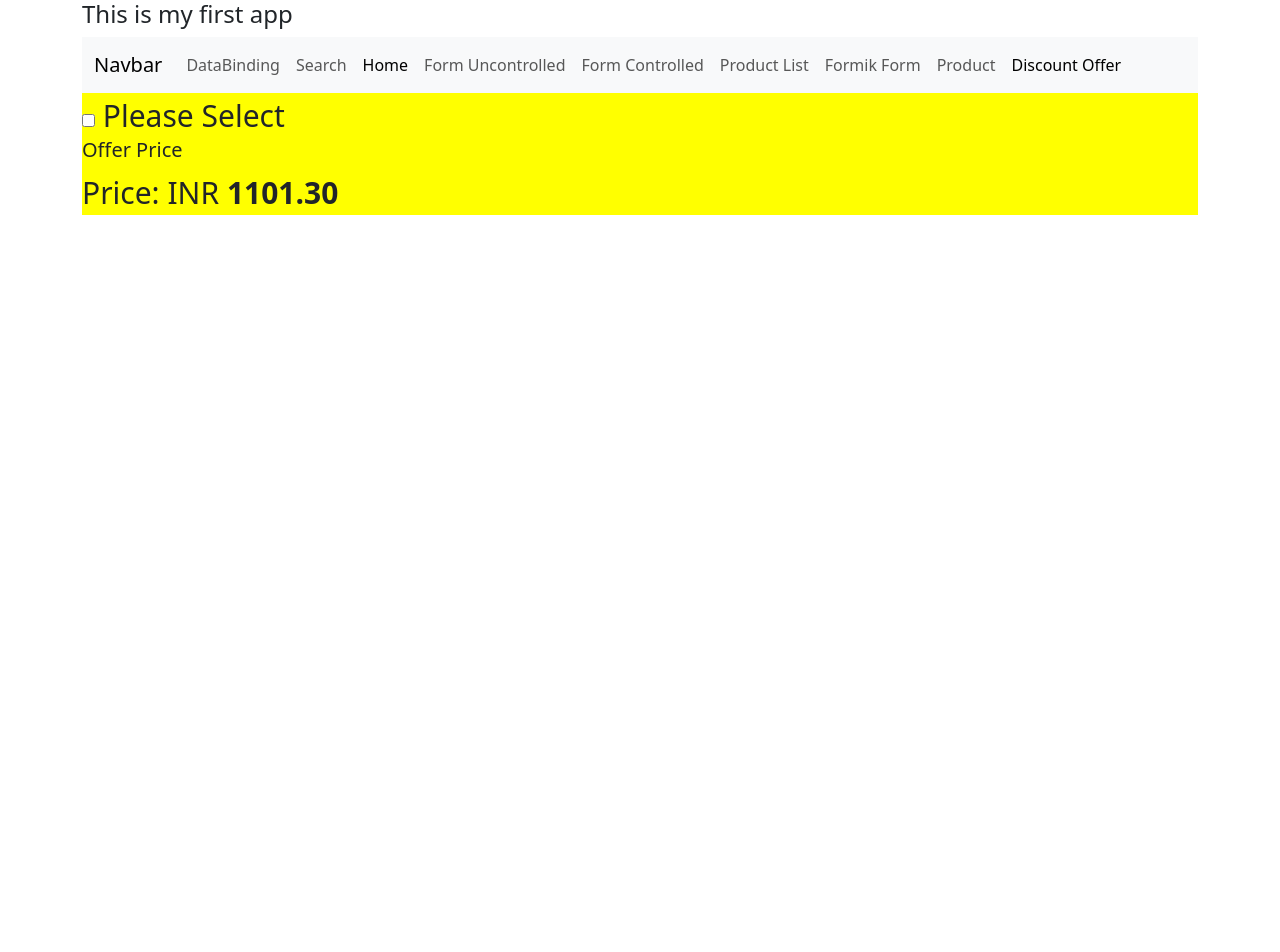
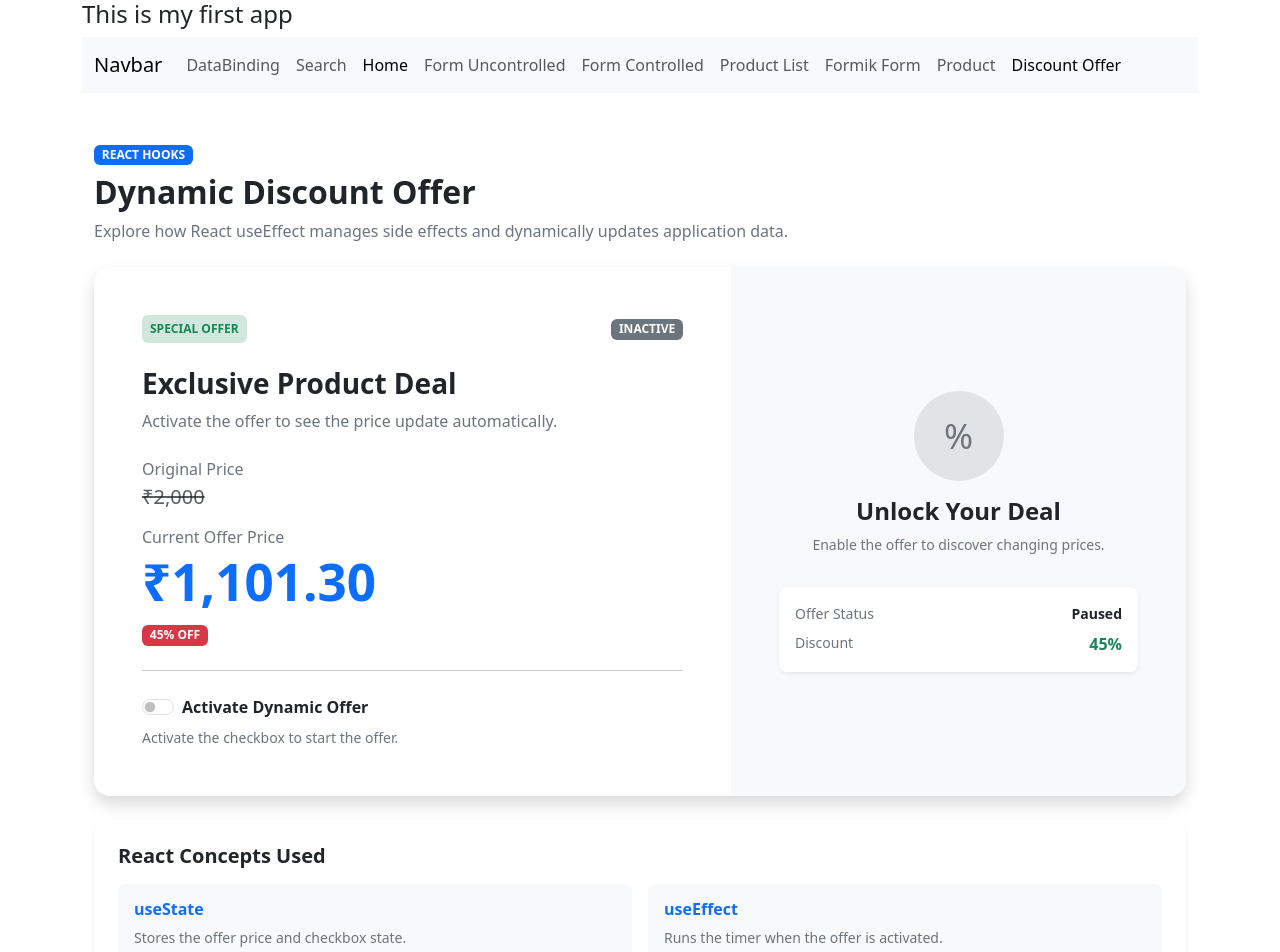
Before and after one commit to Anurag7-art/React-practice-project, a React (Vite) app: page /offer in a window 1280 px wide. Shown: the top 952 px of the page. Before the commit the page ends 800 px from the top, so only its background shows below. Built offline with nearby package versions, Linux system fonts and the light colour scheme.

Commit message:
Refactor DiscountOffer component structure and logs
Refactor DiscountOffer component to enhance readability and maintainability. Update console logs and improve JSX structure.

```diff
--- a/src/component/DiscountOffer.jsx
+++ b/src/component/DiscountOffer.jsx
@@ -1,3 +1,4 @@
+
 import { useEffect, useState } from "react";
 
 function getRandomOffer() {
@@ -5,34 +6,267 @@ function getRandomOffer() {
 }
 
 function DiscountOffer() {
+
     const [offerPrice, setOfferPrice] = useState(getRandomOffer());
     const [isChecked, setIsChecked] = useState(false);
 
+    const originalPrice = 2000;
+
     const handleChange = (e) => {
         setIsChecked(e.target.checked);
-    }
+    };
 
+    // Calculate discount percentage
+    const discount = (
+        ((originalPrice - Number(offerPrice)) / originalPrice) * 100
+    ).toFixed(0);
 
     useEffect(() => {
-        console.log('Called useEffect');
+
+        console.log("Called useEffect");
+
         if (isChecked) {
-            setInterval(() => {
+
+            const intervalId = setInterval(() => {
                 setOfferPrice(getRandomOffer());
-                //document.getElementById('price').innerHTML = 1000;
             }, 1000);
+
+            // Cleanup function
+            return () => {
+                clearInterval(intervalId);
+                console.log("Interval cleared");
+            };
         }
 
     }, [isChecked]);
 
-    return (<>
+    return (
+        <div className="container py-5">
 
-        <div className="offer" style={{ backgroundColor:"yellow", fontSize: "30px"}}>
-            <input type="checkbox" checked={isChecked} onChange={(e) => handleChange(e)} /> Please Select
-            <h5>Offer Price</h5>
-            <p>Price: INR <b id="price">{offerPrice}</b></p>
+            {/* Page Header */}
+            <div className="mb-4">
+
+                <span className="badge bg-primary mb-2">
+                    REACT HOOKS
+                </span>
+
+                <h2 className="fw-bold text-dark">
+                    Dynamic Discount Offer
+                </h2>
+
+                <p className="text-secondary">
+                    Explore how React useEffect manages side effects
+                    and dynamically updates application data.
+                </p>
+
+            </div>
+
+            {/* Offer Card */}
+            <div className="card border-0 shadow rounded-4 overflow-hidden">
+
+                <div className="row g-0">
+
+                    {/* Offer Information */}
+                    <div className="col-md-7 p-4 p-lg-5">
+
+                        <div className="d-flex justify-content-between align-items-center mb-4">
+
+                            <span className="badge bg-success-subtle text-success p-2">
+                                SPECIAL OFFER
+                            </span>
+
+                            <span className={`badge ${isChecked ? "bg-success" : "bg-secondary"}`}>
+                                {isChecked ? "LIVE" : "INACTIVE"}
+                            </span>
+
+                        </div>
+
+                        <h3 className="fw-bold mb-2">
+                            Exclusive Product Deal
+                        </h3>
+
+                        <p className="text-secondary">
+                            Activate the offer to see the price
+                            update automatically.
+                        </p>
+
+                        {/* Price Information */}
+                        <div className="my-4">
+
+                            <p className="text-secondary mb-1">
+                                Original Price
+                            </p>
+
+                            <h5 className="text-muted text-decoration-line-through">
+                                ₹{originalPrice.toLocaleString("en-IN")}
+                            </h5>
+
+                            <p className="text-secondary mb-1 mt-3">
+                                Current Offer Price
+                            </p>
+
+                            <h1 className="fw-bold text-primary">
+                                ₹{Number(offerPrice).toLocaleString("en-IN", {
+                                    minimumFractionDigits: 2,
+                                    maximumFractionDigits: 2
+                                })}
+                            </h1>
+
+                            <span className="badge bg-danger mt-2">
+                                {discount}% OFF
+                            </span>
+
+                        </div>
+
+                        <hr />
+
+                        {/* Checkbox Control */}
+                        <div className="form-check form-switch mt-4">
+
+                            <input
+                                className="form-check-input"
+                                type="checkbox"
+                                id="offerToggle"
+                                checked={isChecked}
+                                onChange={handleChange}
+                            />
+
+                            <label
+                                className="form-check-label fw-semibold"
+                                htmlFor="offerToggle"
+                            >
+                                Activate Dynamic Offer
+                            </label>
+
+                        </div>
+
+                        <small className="text-secondary d-block mt-2">
+                            {isChecked
+                                ? "Your offer price is updating every second."
+                                : "Activate the checkbox to start the offer."}
+                        </small>
+
+                    </div>
+
+                    {/* Offer Status Panel */}
+                    <div className="col-md-5 bg-light p-4 p-lg-5 d-flex flex-column justify-content-center align-items-center text-center">
+
+                        <div
+                            className={`rounded-circle d-flex justify-content-center align-items-center mb-3 ${
+                                isChecked ? "bg-success-subtle text-success" : "bg-secondary-subtle text-secondary"
+                            }`}
+                            style={{ width: "90px", height: "90px", fontSize: "35px" }}
+                        >
+                            {isChecked ? "✓" : "%"}
+                        </div>
+
+                        <h4 className="fw-bold">
+                            {isChecked ? "Offer Activated!" : "Unlock Your Deal"}
+                        </h4>
+
+                        <p className="text-secondary small">
+                            {isChecked
+                                ? "Your discount price is being generated dynamically."
+                                : "Enable the offer to discover changing prices."}
+                        </p>
+
+                        <div className="card border-0 shadow-sm w-100 mt-3 rounded-3">
+
+                            <div className="card-body">
+
+                                <div className="d-flex justify-content-between mb-2">
+                                    <span className="text-secondary small">
+                                        Offer Status
+                                    </span>
+
+                                    <strong className="small">
+                                        {isChecked ? "Active" : "Paused"}
+                                    </strong>
+                                </div>
+
+                                <div className="d-flex justify-content-between">
+                                    <span className="text-secondary small">
+                                        Discount
+                                    </span>
+
+                                    <strong className="text-success">
+                                        {discount}%
+                                    </strong>
+                                </div>
+
+                            </div>
+
+                        </div>
+
+                    </div>
+
+                </div>
+
+            </div>
+
+            {/* React Concepts */}
+            <div className="card border-0 shadow-sm rounded-4 mt-4">
+
+                <div className="card-body p-4">
+
+                    <h5 className="fw-bold mb-3">
+                        React Concepts Used
+                    </h5>
+
+                    <div className="row g-3">
+
+                        <div className="col-md-6">
+                            <div className="p-3 bg-light rounded-3 h-100">
+                                <h6 className="fw-bold text-primary">
+                                    useState
+                                </h6>
+                                <p className="small text-secondary mb-0">
+                                    Stores the offer price and checkbox state.
+                                </p>
+                            </div>
+                        </div>
+
+                        <div className="col-md-6">
+                            <div className="p-3 bg-light rounded-3 h-100">
+                                <h6 className="fw-bold text-primary">
+                                    useEffect
+                                </h6>
+                                <p className="small text-secondary mb-0">
+                                    Runs the timer when the offer is activated.
+                                </p>
+                            </div>
+                        </div>
+
+                        <div className="col-md-6">
+                            <div className="p-3 bg-light rounded-3 h-100">
+                                <h6 className="fw-bold text-primary">
+                                    Cleanup Function
+                                </h6>
+                                <p className="small text-secondary mb-0">
+                                    Clears the interval when the offer is deactivated.
+                                </p>
+                            </div>
+                        </div>
+
+                        <div className="col-md-6">
+                            <div className="p-3 bg-light rounded-3 h-100">
+                                <h6 className="fw-bold text-primary">
+                                    Derived Values
+                                </h6>
+                                <p className="small text-secondary mb-0">
+                                    Calculates the discount from the current price.
+                                </p>
+                            </div>
+                        </div>
+
+                    </div>
+
+                </div>
+
+            </div>
+
         </div>
-
-    </>)
+    );
 }
 
 export default DiscountOffer;
```
